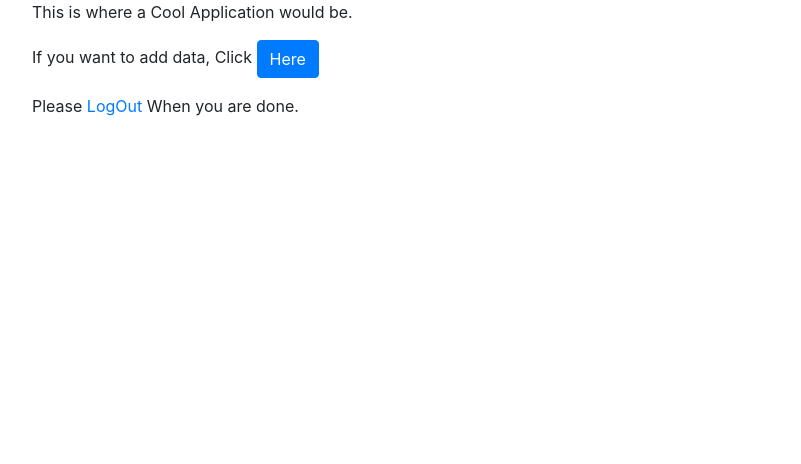
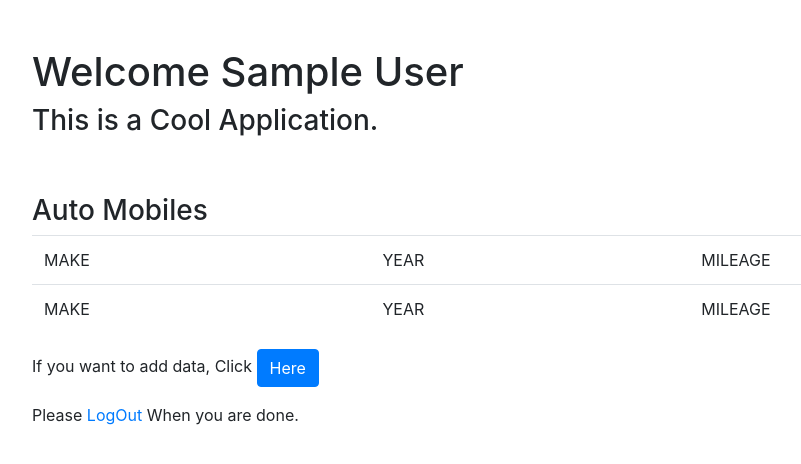
Before and after one commit to sajibAdhi/wa4e, a PHP site: page /view.php in a window 1280 px wide. Shown: the top 464 px of the page, without its empty margins (53-854 px from the left). Run offline with PHP 8.4, Linux system fonts and the light colour scheme; the visitor is signed in with stand-in values (Sample User, id 1); data that the repository does not hold is empty.

Commit message:
View Created

```diff
--- a/BDAIphp/w4__Assingment/view.php
+++ b/BDAIphp/w4__Assingment/view.php
@@ -1,4 +1,5 @@
 <?php
+require_once "pdo.php";
 session_start();
 // Show LogIn Success Message
 if (isset($_SESSION['success'])) {
@@ -14,7 +15,7 @@ if (isset($_SESSION['success'])) {
 <html lang="en">
 
 <head>
-    <title>Cool Application</title>
+    <title>Sajib Adhikary - Auto Mobile Tracker </title>
     <!-- Required meta tags -->
     <meta charset="utf-8">
     <meta name="viewport" content="width=device-width, initial-scale=1, shrink-to-fit=no">
@@ -29,20 +30,64 @@ if (isset($_SESSION['success'])) {
         // Check If Loged In.
         if (!isset($_SESSION['name'])) :
         ?>
-            <h1>Name Perameter Missing</h1>
+            <h1>Not Logged In</h1>
             <p>
                 Please <a href="login.php">Log In</a> To Start.
             </p>
         <?php else : ?>
             <span><?= empty($msg) ? '' : $msg ?></span>
-            <p>This is where a Cool Application would be.</p>
+            <br>
+            <br>
+            <h1>Welcome <?= $_SESSION['name'] ?></h1>
+            <h3>This is a Cool Application.</h3>
+            <br>
+            <br>
+            <?php
+            $stmt = $pdo->query("SELECT make, year, mileage FROM autos ORDER BY id");
+
+            if ($stmt != false) :
+            ?>
+
+                <h3>Auto Mobiles</h3>
+                <!-- Autos Table Start's Here -->
+                <table class="table table-border">
+                    <thead>
+                        <tr>
+                            <td>MAKE</td>
+                            <td>YEAR</td>
+                            <td>MILEAGE</td>
+                        </tr>
+                    </thead>
+                    <tfoot>
+                        <tr>
+                            <td>MAKE</td>
+                            <td>YEAR</td>
+                            <td>MILEAGE</td>
+                        </tr>
+                    </tfoot>
+                    <tbody>
+                        <?php
+                        while ($data = $stmt->fetch(PDO::FETCH_ASSOC)) :
+                        ?>
+                            <tr>
+                                <td>
+                                    <b><?= $data['make'] ?></b>
+                                </td>
+                                <td><?= $data['year'] ?></td>
+                                <td><?= $data['mileage'] ?></td>
+                            </tr>
+                        <?php endwhile; ?>
+                    </tbody>
+                </table>
+                <!-- Autos Table End's Here -->
+            <?php endif; ?>
             <p>
                 If you want to add data, Click <a class="btn btn-primary" href="add.php" role="button">Here</a>
             </p>
             <p>
                 Please <a href="logout.php">LogOut</a> When you are done.
             </p>
-        <?php endif ?>
+        <?php endif; ?>
     </div>
 
     <!-- Optional JavaScript -->
```
